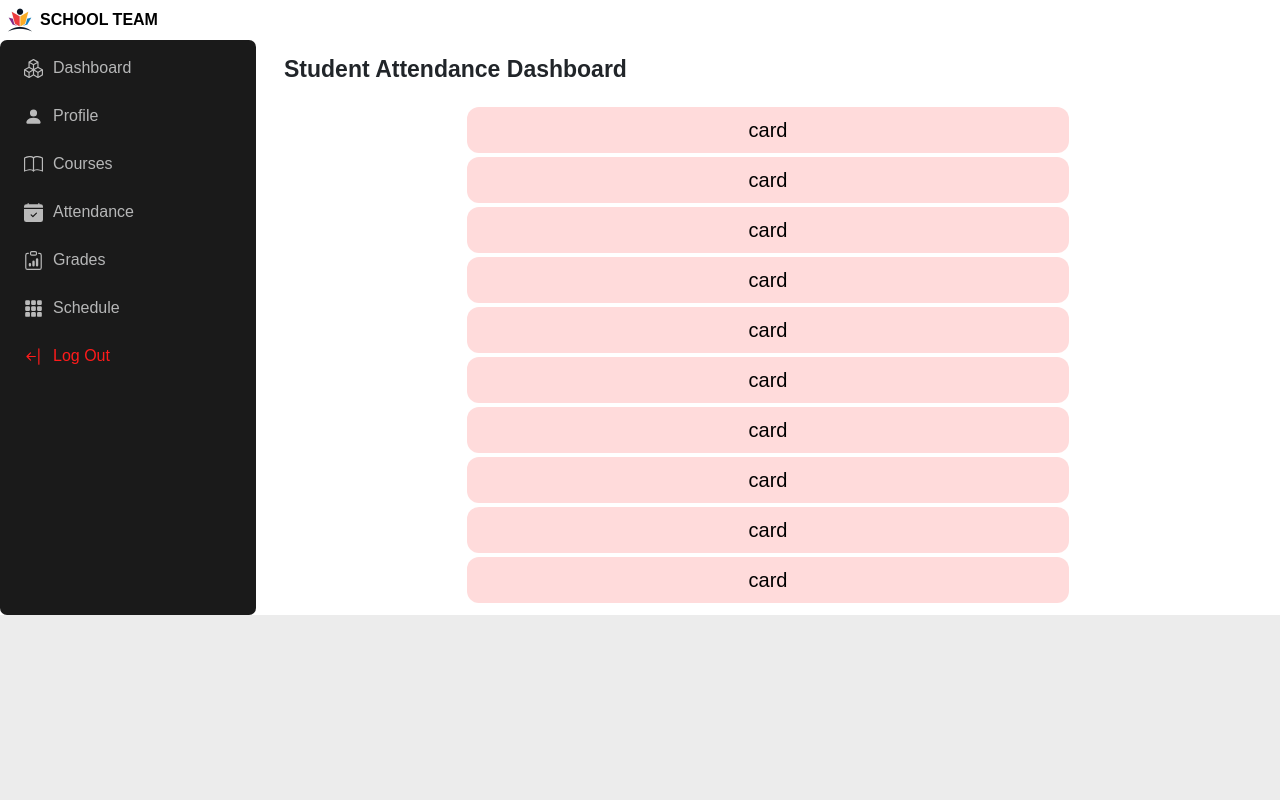
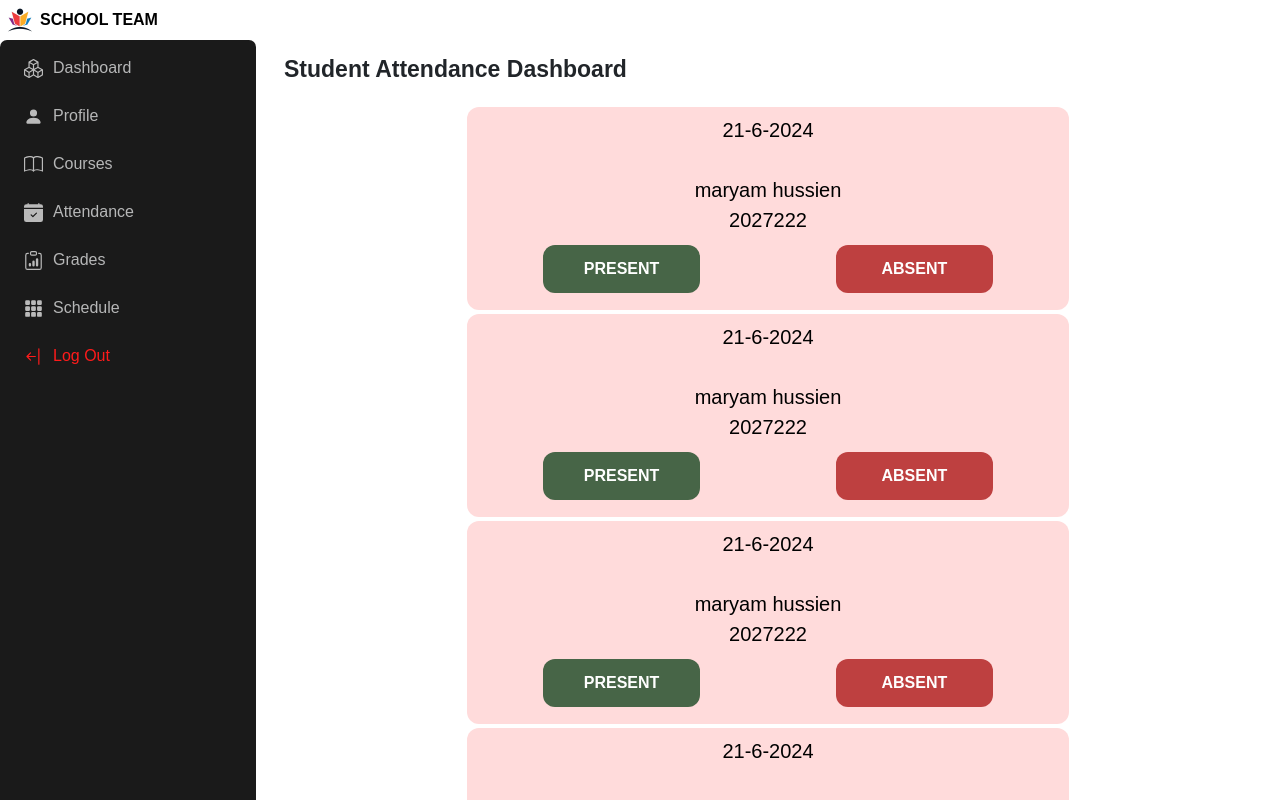
Before and after one commit to maryam-hussien/schoolManagmentSystem, a React (Vite) app in the folder FrontEnd/: page /dashboard/attendance in a window 1280 px wide. Shown: the top 800 px of the page. Built offline with nearby package versions, Linux system fonts and the light colour scheme.

Commit message:
dash attendence

```diff
--- a/FrontEnd/src/Dashboard/DashComponents/attendenceCard/Card.jsx
+++ b/FrontEnd/src/Dashboard/DashComponents/attendenceCard/Card.jsx
@@ -1,9 +1,22 @@
-import './card.css'
+import "./card.css";
 
 const Card = () => {
   return (
-    <div className='attendcard fs-5 fw-light'>card</div>
-  )
-}
+    <div className="attendcard fs-5 fw-light">
+      <div className="date">21-6-2024</div>
+      <div className="mainInfo">
+        <img></img>
+        <div>
+          <div> maryam hussien </div>
+          <div className="id">2027222 </div>
+        </div>
+      </div>
+      <div className="d-flex justify-content-around m-auto flex-wrap">
+        <button className="btn attendcardbtn">Present</button>
+        <button className="btn">Absent</button>
+      </div>
+    </div>
+  );
+};
 
-export default Card
+export default Card;
--- a/FrontEnd/src/Dashboard/DashComponents/attendenceCard/card.css
+++ b/FrontEnd/src/Dashboard/DashComponents/attendenceCard/card.css
@@ -7,3 +7,6 @@
   margin-bottom: 0.25rem;
   text-align: center;
 }
+.attendcardbtn{
+  background-color: #476547;
+}
```
